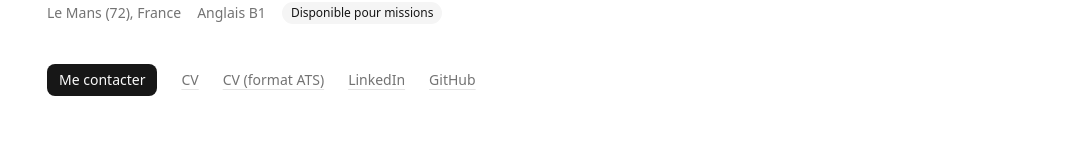
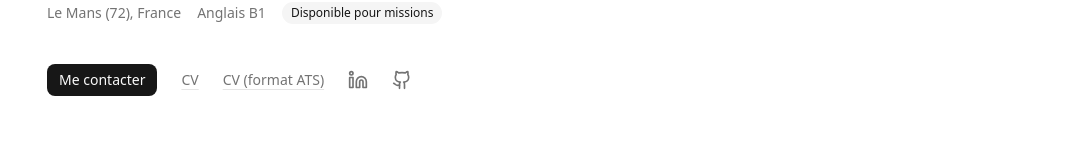
Before and after one commit to SNEUUD/portfolio, a Next.js app: page / in a window 1280 px wide. Shown: the part 367-527 px from the top of the page, without its empty margins (209-1280 px from the left). Built offline with nearby package versions, Linux system fonts and the light colour scheme.

Commit message:
update link icon

```diff
--- a/components/profile-header.tsx
+++ b/components/profile-header.tsx
@@ -1,4 +1,5 @@
 import Image from "next/image";
+import { Github, Linkedin } from "lucide-react";
 import { Badge } from "@/components/ui/badge";
 import { ContactDialog } from "@/components/contact-dialog";
 import { basePath } from "@/lib/utils";
@@ -6,6 +7,9 @@ import type { profile as profileContent } from "@/lib/content";
 
 const linkClass =
   "text-muted-foreground hover:text-foreground underline underline-offset-4 decoration-border hover:decoration-foreground transition-colors";
+
+const iconLinkClass =
+  "text-muted-foreground hover:text-foreground transition-colors";
 
 export function ProfileHeader({ profile }: { profile: typeof profileContent }) {
   return (
@@ -62,17 +66,19 @@ export function ProfileHeader({ profile }: { profile: typeof profileContent }) {
           href={profile?.linkedin_url}
           target="_blank"
           rel="noopener noreferrer"
-          className={linkClass}
+          aria-label="LinkedIn"
+          className={iconLinkClass}
         >
-          LinkedIn
+          <Linkedin className="size-5" />
         </a>
         <a
           href={profile?.github_url}
           target="_blank"
           rel="noopener noreferrer"
-          className={linkClass}
+          aria-label="GitHub"
+          className={iconLinkClass}
         >
-          GitHub
+          <Github className="size-5" />
         </a>
       </div>
     </div>
```
Also changed, not shown: public/photos/README.md (deleted).
